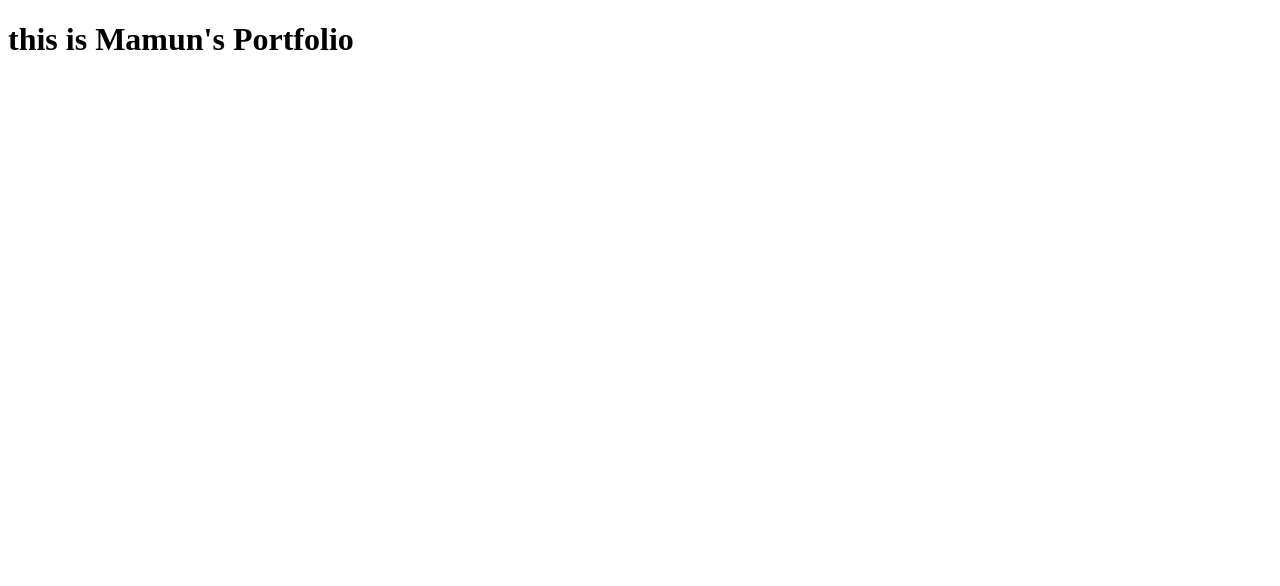
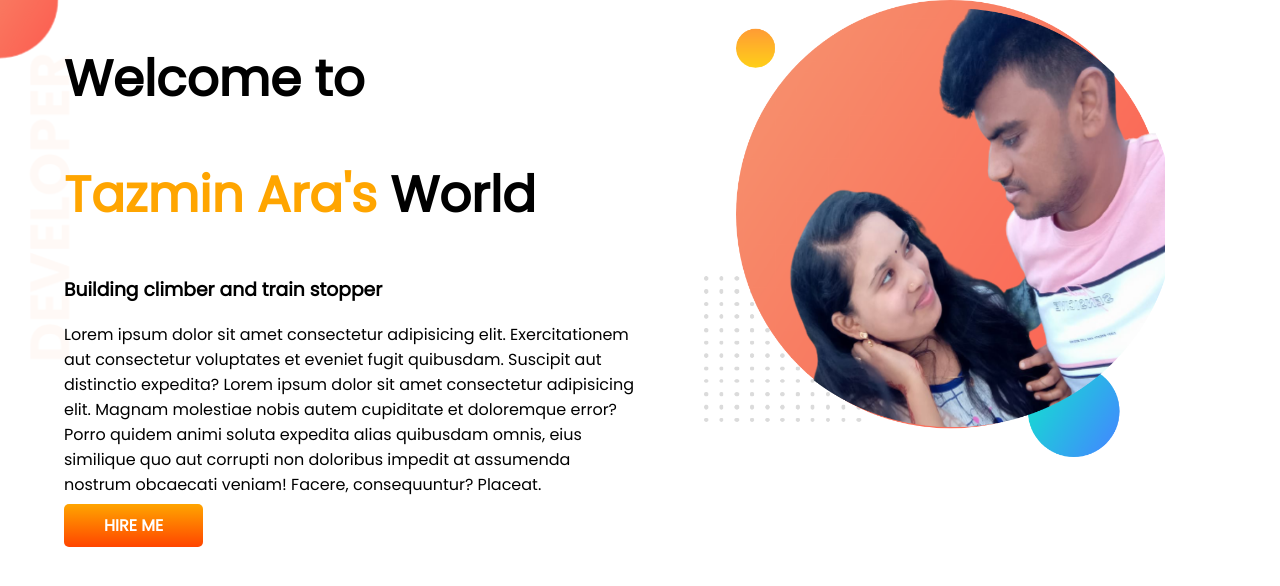
Before and after one commit to mamyh/developer-portfolio, a plain HTML site: page index.html in a window 1280 px wide. Drawn offline with Linux system fonts and the light colour scheme.

Commit message:
top-banner created

```diff
--- a/css/style.css
+++ b/css/style.css
@@ -0,0 +1,31 @@
+body{
+    font-family: 'Poppins', sans-serif;
+    margin:0
+}
+h1{
+    font-size: 50px;
+}
+.orange{
+    color:orange;
+}
+.top-banner{
+    display: flex;
+    background-image: url(../images/top-banner.png);
+    background-repeat: no-repeat;
+}
+.half-width{
+    width: 50%;
+    padding-left: 5%;
+}
+.half-width img{
+    width: 80%;
+}
+.btn{
+    text-decoration: none;
+    font-weight: 700;
+    text-transform: uppercase;
+    background-image: linear-gradient(orange,orangered);
+    padding:10px 40px;
+    color:white;
+    border-radius: 5px;
+}
--- a/index.html
+++ b/index.html
@@ -6,11 +6,34 @@
     <meta http-equiv="X-UA-Compatible" content="IE=edge">
     <meta name="viewport" content="width=device-width, initial-scale=1.0">
     <title>Mamun's Portfolio</title>
+    <link rel="preconnect" href="https://fonts.googleapis.com">
+    <link rel="preconnect" href="https://fonts.gstatic.com" crossorigin>
+    <link href="https://fonts.googleapis.com/css2?family=Poppins&display=swap" rel="stylesheet">
     <link rel="stylesheet" href="css/style.css">
 </head>
 
 <body>
-    <h1>this is Mamun's Portfolio</h1>
+    <section class="top-banner">
+        <div class="half-width">
+            <h1>Welcome to </h1>
+            <h1><span class="orange">Tazmin Ara's</span> World</h1>
+            <h3>Building climber and train stopper</h3>
+            <p>Lorem ipsum dolor sit amet consectetur adipisicing elit. Exercitationem aut consectetur voluptates et
+                eveniet
+                fugit quibusdam. Suscipit aut distinctio expedita? Lorem ipsum dolor sit amet consectetur adipisicing
+                elit.
+                Magnam molestiae nobis autem cupiditate et doloremque error? Porro quidem animi soluta expedita alias
+                quibusdam
+                omnis, eius similique quo aut corrupti non doloribus impedit at assumenda nostrum obcaecati veniam!
+                Facere,
+                consequuntur? Placeat.
+            </p>
+            <a target="_blank" href="https://www.linkedin.com/feed/" class="btn">Hire me</a>
+        </div>
+        <div class="half-width">
+            <img src="images/my-bg.png" alt="photo 1">
+        </div>
+    </section>
 </body>
 
 </html>
```
